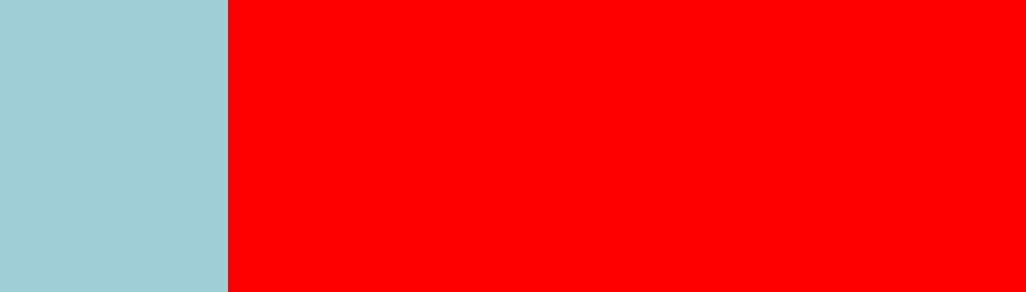
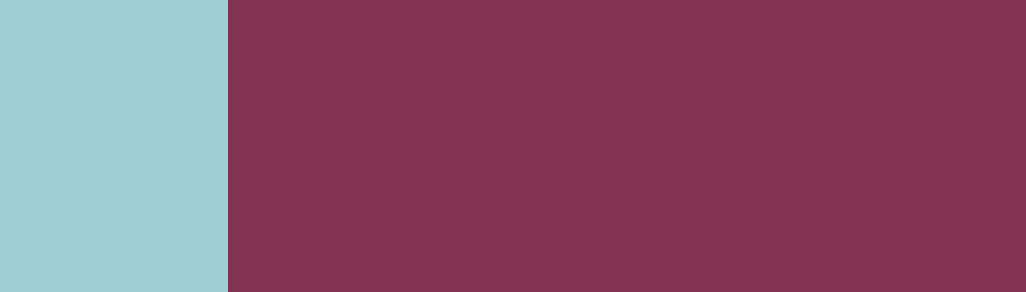
Before and after one commit to lindsma/angular_portfolio, a website: page index.html in a window 1280 px wide. Shown: the part 508-800 px from the top of the page, without its empty margins (2-1028 px from the left). Drawn offline with nearby package versions, Linux system fonts and the light colour scheme; some packages are replaced by stand-ins of ours.

Commit message:
reverting colors

```diff
--- a/src/styles/partials/setup/_variables.scss
+++ b/src/styles/partials/setup/_variables.scss
@@ -3,8 +3,7 @@ $hspace: 10px;
 
 // colors
 
-// $plum: #823352;
-$plum: red;
+$plum: #823352;
 $gullGray: #93adb5;
 $sail: #9FCFD5;
 
```
Also changed, not shown: src/styles/main.css, 1 other file.
